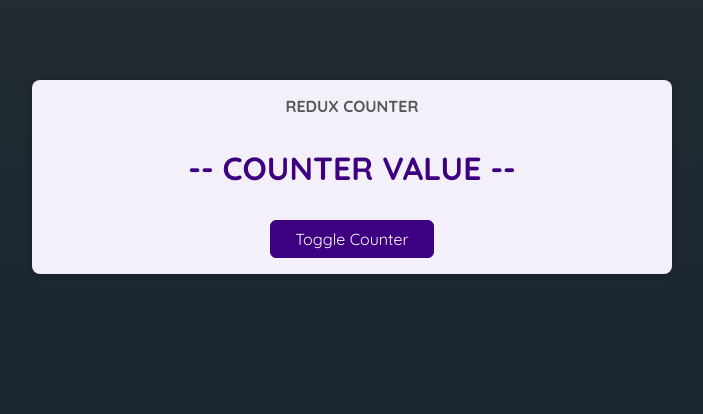
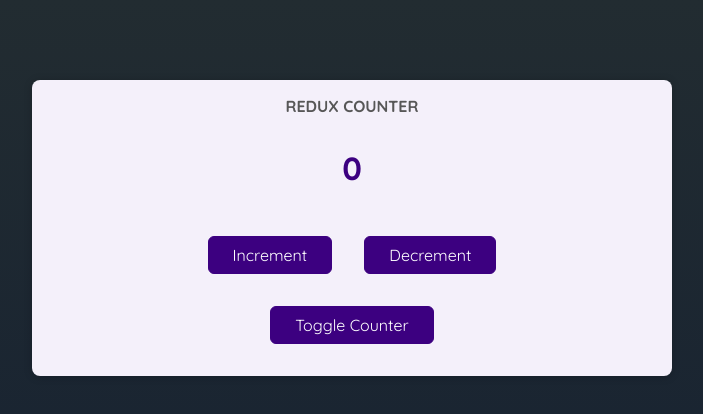
Before and after one commit to dazzlingtea/react-advance202407, a React (Create React App) app: page / in a window 1280 px wide. Shown: the top 414 px of the page, without its empty margins (288-991 px from the left). Built offline with nearby package versions, Linux system fonts and the light colour scheme.

Commit message:
# 리덕스 useSelector

```diff
--- a/src/redux-practice/components/ReduxCounter.js
+++ b/src/redux-practice/components/ReduxCounter.js
@@ -1,12 +1,22 @@
 import React from 'react';
 import styles from './ReduxCounter.module.css';
+import {useSelector} from "react-redux";
 
 const ReduxCounter = () => {
+
+  // useSelector라는 훅을 통해 redux store에 있는 상태값을 가져옴
+  const counter = useSelector(state => state.counter);
 
   return (
     <main className={styles.counter}>
       <h1>Redux Counter</h1>
-      <div className={styles.value}>-- COUNTER VALUE --</div>
+      <div className={styles.value}>0</div>
+
+      <div>
+        <button>Increment</button>
+        <button>Decrement</button>
+      </div>
+
       <button>Toggle Counter</button>
     </main>
   );
--- a/src/redux-practice/components/ReduxCounter.module.css
+++ b/src/redux-practice/components/ReduxCounter.module.css
@@ -31,6 +31,7 @@
     color: white;
     padding: 0.5rem 1.5rem;
     border-radius: 6px;
+    margin: 1rem;
 }
 
 button:hover,
```
